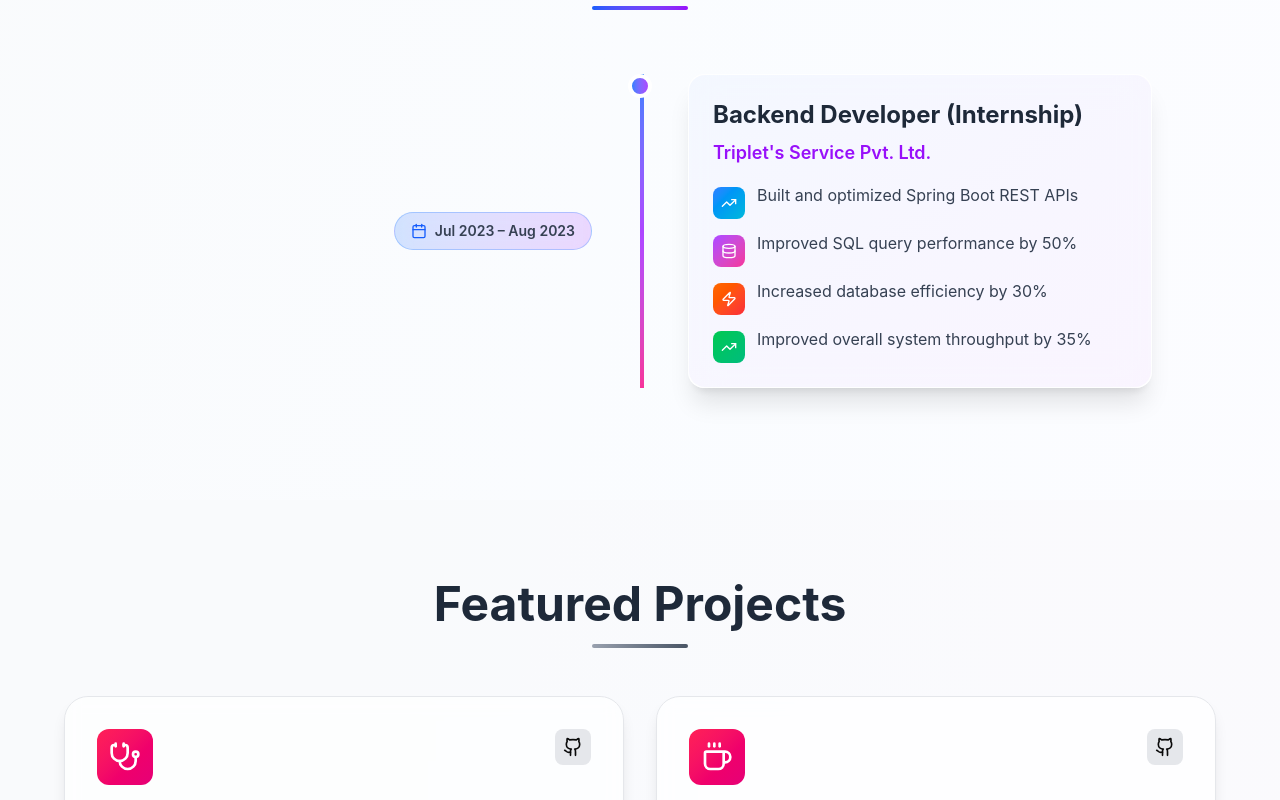
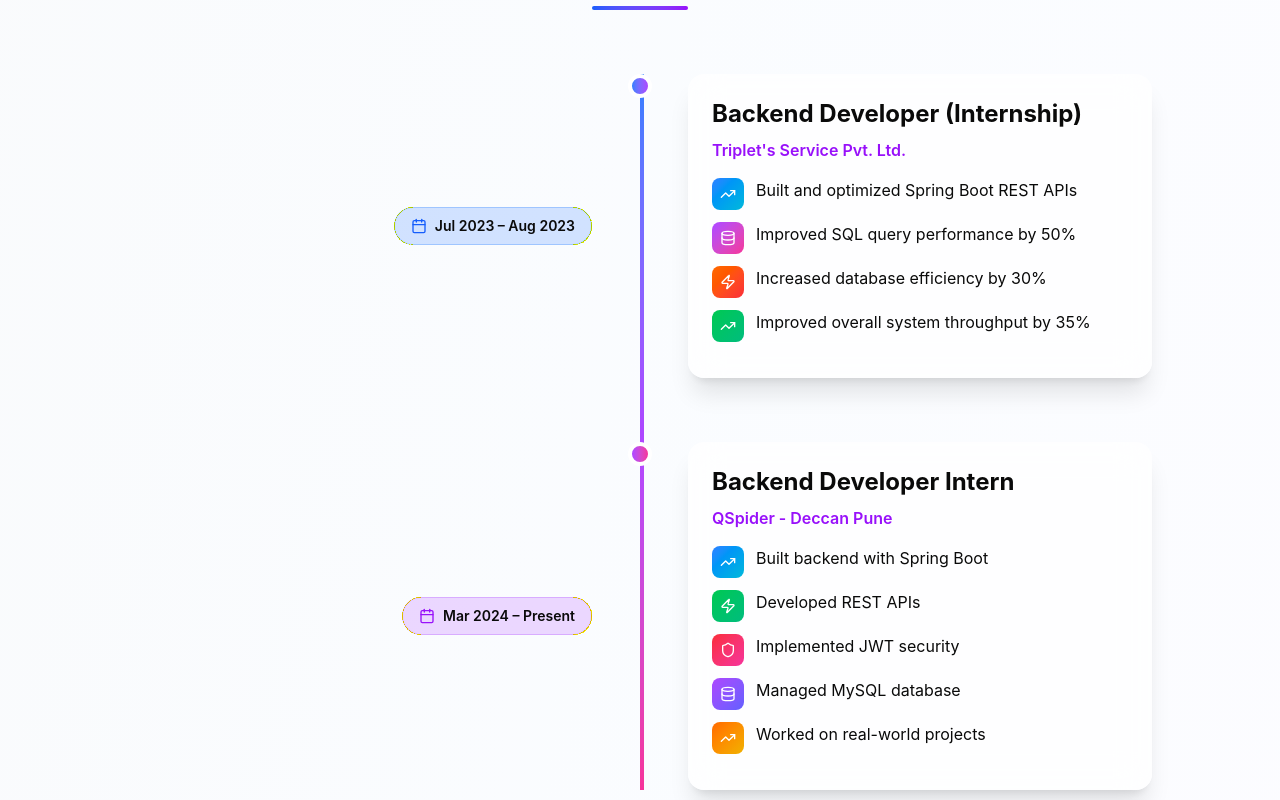
Before and after one commit to samarthpawartech/Portfolio, a React (Vite) app: page / in a window 1280 px wide. Shown: the part 2380-3180 px from the top of the page. Built offline with nearby package versions, Linux system fonts and the light colour scheme.

Commit message:
New Experience Is Added

```diff
--- a/src/app/components/Experience.tsx
+++ b/src/app/components/Experience.tsx
@@ -1,32 +1,62 @@
-import { motion } from 'motion/react';
-import { useInView } from 'motion/react';
-import { useRef } from 'react';
-import { Calendar, TrendingUp, Database, Zap } from 'lucide-react';
+import { motion } from "motion/react";
+import { useInView } from "motion/react";
+import { useRef } from "react";
+import { Calendar, TrendingUp, Database, Zap, Shield } from "lucide-react";
 
 export function Experience() {
   const ref = useRef(null);
   const isInView = useInView(ref, { once: true, amount: 0.3 });
 
-  const achievements = [
+  // FIRST EXPERIENCE
+  const achievements1 = [
     {
       icon: TrendingUp,
-      text: 'Built and optimized Spring Boot REST APIs',
-      color: 'from-blue-500 to-cyan-500',
+      text: "Built and optimized Spring Boot REST APIs",
+      color: "from-blue-500 to-cyan-500",
     },
     {
       icon: Database,
-      text: 'Improved SQL query performance by 50%',
-      color: 'from-purple-500 to-pink-500',
+      text: "Improved SQL query performance by 50%",
+      color: "from-purple-500 to-pink-500",
     },
     {
       icon: Zap,
-      text: 'Increased database efficiency by 30%',
-      color: 'from-orange-500 to-red-500',
+      text: "Increased database efficiency by 30%",
+      color: "from-orange-500 to-red-500",
     },
     {
       icon: TrendingUp,
-      text: 'Improved overall system throughput by 35%',
-      color: 'from-green-500 to-emerald-500',
+      text: "Improved overall system throughput by 35%",
+      color: "from-green-500 to-emerald-500",
+    },
+  ];
+
+  // SECOND EXPERIENCE (NEW DESCRIPTION)
+  const achievements2 = [
+    {
+      icon: TrendingUp,
+      text: "Built backend with Spring Boot",
+      color: "from-blue-500 to-cyan-500",
+    },
+    {
+      icon: Zap,
+      text: "Developed REST APIs",
+      color: "from-green-500 to-emerald-500",
+    },
+    {
+      icon: Shield,
+      text: "Implemented JWT security",
+      color: "from-red-500 to-pink-500",
+    },
+    {
+      icon: Database,
+      text: "Managed MySQL database",
+      color: "from-purple-500 to-indigo-500",
+    },
+    {
+      icon: TrendingUp,
+      text: "Worked on real-world projects",
+      color: "from-orange-500 to-yellow-500",
     },
   ];
 
@@ -38,7 +68,7 @@
           animate={isInView ? { opacity: 1, y: 0 } : {}}
           transition={{ duration: 0.6 }}
         >
-          <h2 className="text-4xl md:text-5xl font-bold text-center mb-4 bg-clip-text text-transparent bg-gradient-to-r from-blue-600 to-purple-600 dark:from-blue-400 dark:to-purple-400">
+          <h2 className="text-4xl md:text-5xl font-bold text-center mb-4 bg-clip-text text-transparent bg-gradient-to-r from-blue-600 to-purple-600">
             Experience
           </h2>
           <div className="w-24 h-1 bg-gradient-to-r from-blue-600 to-purple-600 mx-auto mb-16 rounded-full"></div>
@@ -49,80 +79,98 @@
           <motion.div
             className="absolute left-8 md:left-1/2 top-0 bottom-0 w-1 bg-gradient-to-b from-blue-500 via-purple-500 to-pink-500"
             initial={{ height: 0 }}
-            animate={isInView ? { height: '100%' } : {}}
+            animate={isInView ? { height: "100%" } : {}}
             transition={{ duration: 1, delay: 0.3 }}
-          ></motion.div>
+          />
 
+          {/* FIRST EXPERIENCE */}
           <motion.div
             initial={{ opacity: 0, x: -50 }}
             animate={isInView ? { opacity: 1, x: 0 } : {}}
             transition={{ duration: 0.6, delay: 0.2 }}
             className="relative"
           >
-            {/* Timeline dot */}
-            <motion.div
-              initial={{ scale: 0 }}
-              animate={isInView ? { scale: 1 } : {}}
-              transition={{ duration: 0.5, delay: 0.5 }}
-              className="absolute left-6 md:left-1/2 transform -translate-x-1/2 w-6 h-6 rounded-full bg-gradient-to-r from-blue-500 to-purple-500 border-4 border-white dark:border-gray-900 z-10"
-            ></motion.div>
+            <div className="absolute left-6 md:left-1/2 transform -translate-x-1/2 w-6 h-6 rounded-full bg-gradient-to-r from-blue-500 to-purple-500 border-4 border-white z-10"></div>
 
-            <div className="ml-16 md:ml-0 md:flex md:items-center mb-8">
+            <div className="ml-16 md:ml-0 md:flex md:items-center mb-16">
               <div className="md:w-1/2 md:pr-12 md:text-right mb-4 md:mb-0">
-                <motion.div
-                  initial={{ opacity: 0, x: -30 }}
-                  animate={isInView ? { opacity: 1, x: 0 } : {}}
-                  transition={{ duration: 0.6, delay: 0.4 }}
-                  className="inline-flex items-center gap-2 px-4 py-2 rounded-full bg-gradient-to-r from-blue-500/20 to-purple-500/20 border border-blue-500/30 backdrop-blur-sm"
-                >
-                  <Calendar className="w-4 h-4 text-blue-600 dark:text-blue-400" />
-                  <span className="text-sm font-semibold text-gray-700 dark:text-gray-300">
+                <div className="inline-flex items-center gap-2 px-4 py-2 rounded-full bg-blue-500/20 border border-blue-500/30">
+                  <Calendar className="w-4 h-4 text-blue-600" />
+                  <span className="text-sm font-semibold">
                     Jul 2023 – Aug 2023
                   </span>
-                </motion.div>
+                </div>
               </div>
 
               <div className="md:w-1/2 md:pl-12">
-                <motion.div
-                  initial={{ opacity: 0, x: 30 }}
-                  animate={isInView ? { opacity: 1, x: 0 } : {}}
-                  transition={{ duration: 0.6, delay: 0.5 }}
-                  whileHover={{ scale: 1.02, y: -5 }}
-                  className="p-6 rounded-2xl bg-white/70 dark:bg-gray-800/70 backdrop-blur-lg border border-white/20 dark:border-gray-700/50 shadow-xl hover:shadow-2xl transition-all duration-300"
-                >
-                  <div className="absolute inset-0 bg-gradient-to-br from-blue-500/5 to-purple-500/5 rounded-2xl"></div>
-
-                  <div className="relative z-10">
-                    <h3 className="text-2xl font-bold text-gray-800 dark:text-white mb-2">
+                <div className="p-6 rounded-2xl bg-white/70 backdrop-blur-lg shadow-xl">
+                  <h3 className="text-2xl font-bold mb-2">
                     Backend Developer (Internship)
                   </h3>
-                    <p className="text-lg text-purple-600 dark:text-purple-400 font-semibold mb-4">
+                  <p className="text-purple-600 font-semibold mb-4">
                     Triplet's Service Pvt. Ltd.
                   </p>
 
-                    <div className="space-y-3">
-                      {achievements.map((achievement, index) => {
-                        const Icon = achievement.icon;
+                  {achievements1.map((a, i) => {
+                    const Icon = a.icon;
                     return (
-                          <motion.div
-                            key={index}
-                            initial={{ opacity: 0, x: 20 }}
-                            animate={isInView ? { opacity: 1, x: 0 } : {}}
-                            transition={{ duration: 0.5, delay: 0.6 + index * 0.1 }}
-                            className="flex items-start gap-3 group"
+                      <div key={i} className="flex gap-3 mb-3">
+                        <div
+                          className={`p-2 rounded-lg bg-gradient-to-br ${a.color}`}
                         >
-                            <div className={`mt-1 p-2 rounded-lg bg-gradient-to-br ${achievement.color} group-hover:scale-110 transition-transform duration-300`}>
                           <Icon className="w-4 h-4 text-white" />
                         </div>
-                            <p className="text-gray-700 dark:text-gray-300 flex-1">
-                              {achievement.text}
-                            </p>
-                          </motion.div>
+                        <p>{a.text}</p>
+                      </div>
                     );
                   })}
                 </div>
               </div>
+            </div>
           </motion.div>
+
+          {/* SECOND EXPERIENCE */}
+          <motion.div
+            initial={{ opacity: 0, x: 50 }}
+            animate={isInView ? { opacity: 1, x: 0 } : {}}
+            transition={{ duration: 0.6, delay: 0.3 }}
+            className="relative"
+          >
+            <div className="absolute left-6 md:left-1/2 transform -translate-x-1/2 w-6 h-6 rounded-full bg-gradient-to-r from-purple-500 to-pink-500 border-4 border-white z-10"></div>
+
+            <div className="ml-16 md:ml-0 md:flex md:items-center">
+              <div className="md:w-1/2 md:pr-12 md:text-right mb-4 md:mb-0">
+                <div className="inline-flex items-center gap-2 px-4 py-2 rounded-full bg-purple-500/20 border border-purple-500/30">
+                  <Calendar className="w-4 h-4 text-purple-600" />
+                  <span className="text-sm font-semibold">
+                    Mar 2024 – Present
+                  </span>
+                </div>
+              </div>
+
+              <div className="md:w-1/2 md:pl-12">
+                <div className="p-6 rounded-2xl bg-white/70 backdrop-blur-lg shadow-xl">
+                  <h3 className="text-2xl font-bold mb-2">
+                    Backend Developer Intern
+                  </h3>
+                  <p className="text-purple-600 font-semibold mb-4">
+                    QSpider - Deccan Pune
+                  </p>
+
+                  {achievements2.map((a, i) => {
+                    const Icon = a.icon;
+                    return (
+                      <div key={i} className="flex gap-3 mb-3">
+                        <div
+                          className={`p-2 rounded-lg bg-gradient-to-br ${a.color}`}
+                        >
+                          <Icon className="w-4 h-4 text-white" />
+                        </div>
+                        <p>{a.text}</p>
+                      </div>
+                    );
+                  })}
+                </div>
               </div>
             </div>
           </motion.div>
```
Lines whose indentation alone changed are shown as unchanged.
